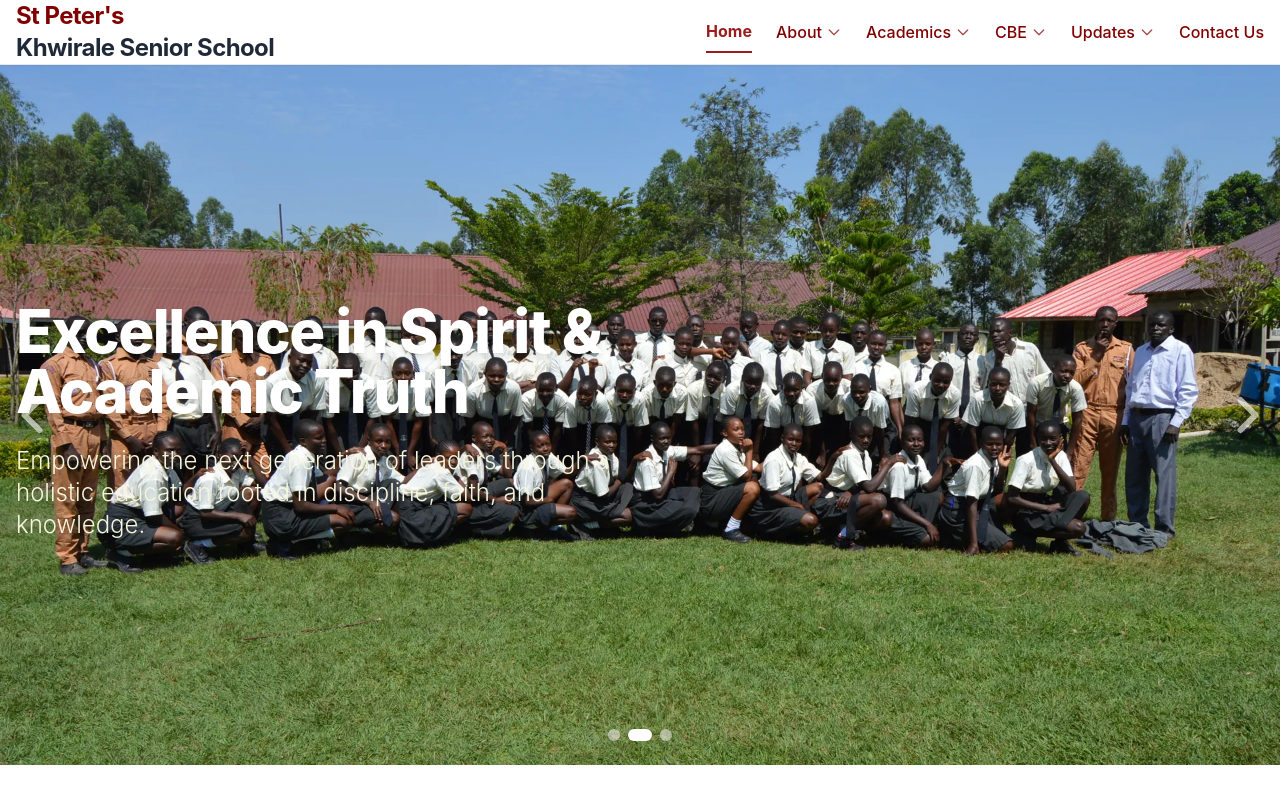
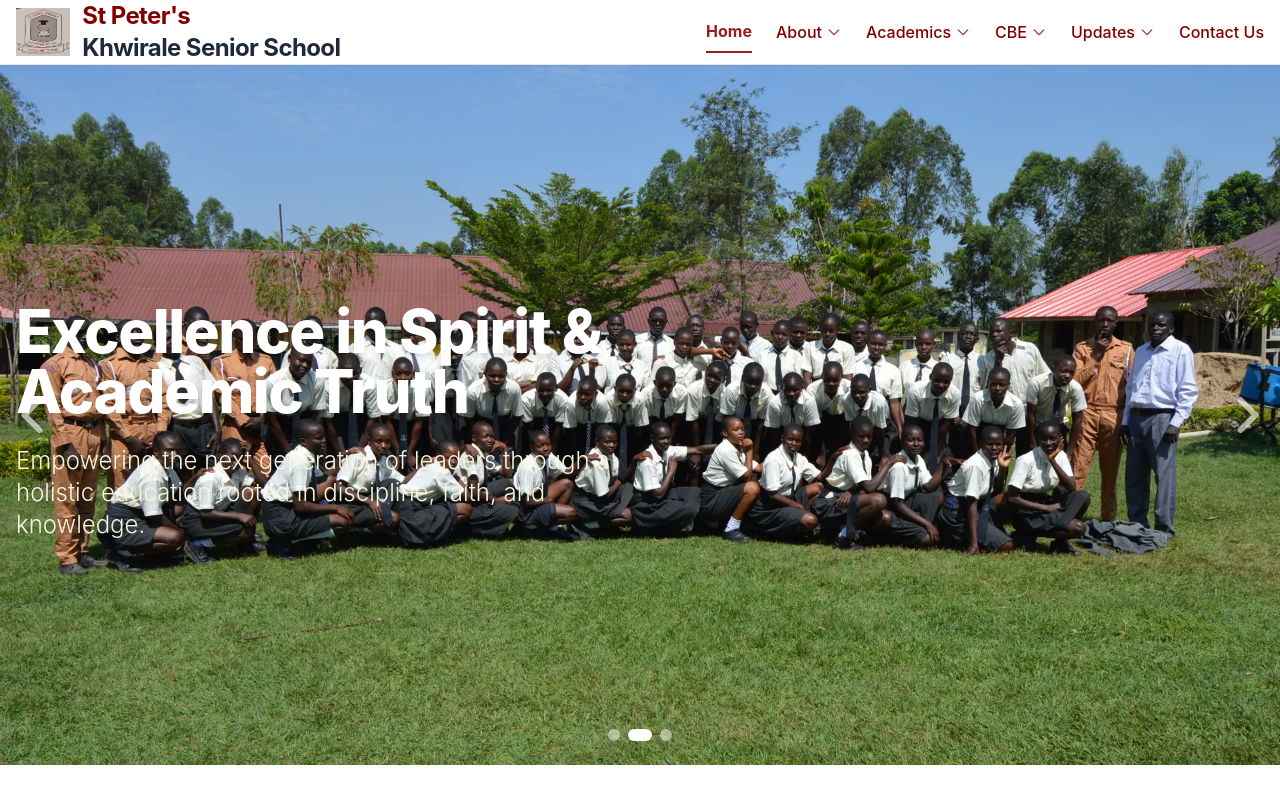
Before and after one commit to sobolo-imdek/St-Peter-s-Khwirale, a React (Vite) app: page / in a window 1280 px wide. Shown: the top 800 px of the page. Built offline with nearby package versions, Linux system fonts and the light colour scheme.

Commit message:
Added the logo waiting for real content to replace with the placeholders

```diff
--- a/index.html
+++ b/index.html
@@ -1,13 +1,16 @@
 <!doctype html>
 <html lang="en">
+
 <head>
   <meta charset="UTF-8" />
-    <link rel="icon" type="image/svg+xml" href="/vite.svg" />
+  <link rel="icon" type="image/jpeg" href="/school-logo.jpg" />
   <meta name="viewport" content="width=device-width, initial-scale=1.0" />
   <title>St Peter's Khwirale Senior School</title>
 </head>
+
 <body>
   <div id="root"></div>
   <script type="module" src="/src/main.jsx"></script>
 </body>
+
 </html>
--- a/src/components/MobileMenu.jsx
+++ b/src/components/MobileMenu.jsx
@@ -27,7 +27,14 @@ export default function MobileMenu({ open, onClose }) {
       {/* Panel */}
       <div className="fixed inset-y-0 right-0 w-full max-w-xs bg-white text-gray-800 shadow-xl transform transition-transform duration-300 ease-in-out">
         <div className="flex items-center justify-between px-4 pt-5 pb-4 border-b border-gray-100">
-          <span className="font-bold text-lg text-school-primary">Menu</span>
+          <div className="flex items-center gap-2">
+            <img
+              src="/school-logo.jpg"
+              alt="St Peter's Khwirale Senior School Logo"
+              className="h-8 w-auto object-contain"
+            />
+            <span className="font-bold text-lg text-school-primary">Menu</span>
+          </div>
           <button
             onClick={onClose}
             className="rounded-md p-2 -mr-2 text-gray-400 hover:text-school-primary hover:bg-gray-100 focus:outline-none focus:ring-2 focus:ring-school-primary"
--- a/src/components/Navbar.jsx
+++ b/src/components/Navbar.jsx
@@ -11,9 +11,16 @@ export default function Navbar() {
     <header className="sticky top-0 z-40 bg-white border-b border-gray-200 shadow-sm text-school-maroon">
       <div className="max-w-7xl mx-auto px-4 py-2 flex justify-between items-center h-16">
 
-        <Link to="/" className="font-bold text-lg md:text-2xl leading-tight text-school-maroon tracking-tight">
-          St Peter's <br className="hidden md:inline" />
-          <span className="md:inline block text-gray-800">Khwirale <span className="hidden sm:inline">Senior School</span></span>
+        <Link to="/" className="flex items-center gap-2 md:gap-3">
+          <img
+            src="/school-logo.jpg"
+            alt="St Peter's Khwirale Senior School Logo"
+            className="h-10 md:h-12 w-auto object-contain"
+          />
+          <div className="font-bold text-lg md:text-2xl leading-tight text-school-maroon tracking-tight">
+            St Peter's <br className="hidden md:inline" />
+            <span className="md:inline block text-gray-800">Khwirale <span className="hidden sm:inline">Senior School</span></span>
+          </div>
         </Link>
 
         {/* Desktop nav */}
```
Also changed, not shown: public/school-logo.jpg (added). Lines whose indentation alone changed are shown as unchanged.
